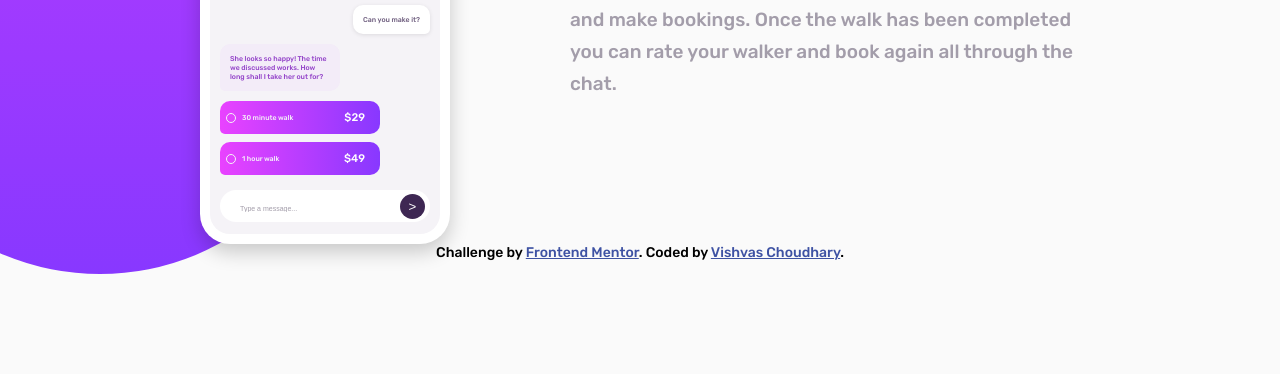
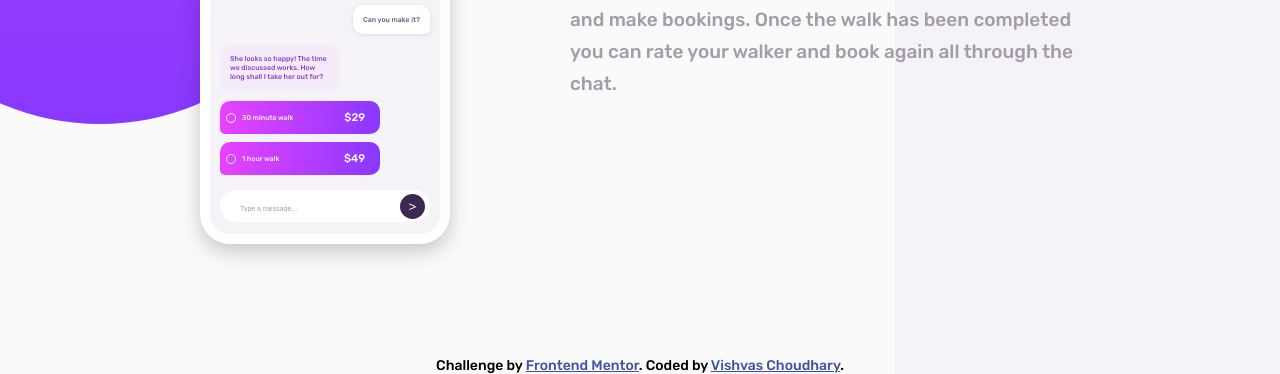
Before and after one commit to vishvas-choudhary/Chat-app-CSS-illustrator, a plain HTML site: page index.html in a window 1280 px wide. Shown: the part 426-800 px from the top of the page. Drawn offline with Linux system fonts and the light colour scheme.

Commit message:
Challenge Completed

```diff
--- a/index.html
+++ b/index.html
@@ -25,6 +25,11 @@
       .attribution {
         font-size: 14px;
         text-align: center;
+        position: absolute;
+        bottom: 0;
+        left: 50%;
+        transform: translateX(-50%);
+        width: 100%;
       }
       .attribution a {
         color: hsl(228, 45%, 44%);
--- a/scss/_global.scss
+++ b/scss/_global.scss
@@ -13,6 +13,7 @@ body {
   font-size: 1.9rem;
   font-weight: 200;
   background-color: #fafafa;
+  position: relative;
 }
 
 h1 {
--- a/scss/style.scss
+++ b/scss/style.scss
@@ -5,7 +5,13 @@
 .container {
   max-width: 144rem;
   margin: 0 auto;
+  height: 100vh;
   position: relative;
+  overflow: hidden;
+
+  @include breakpoint-down(medium) {
+    height: 130vh;
+  }
 
   &::before {
     box-sizing: inherit;
@@ -26,25 +32,25 @@
     }
   }
 
-  // &::after {
-  //   box-sizing: inherit;
-  //   content: "";
-  //   position: absolute;
-  //   top: 0;
-  //   right: -9%;
-  //   width: 50rem;
-  //   height: 110rem;
-  //   background: $lightGrayishViolet;
-  //   border-radius: 1000px;
-  //   z-index: -1;
+  &::after {
+    box-sizing: inherit;
+    content: "";
+    position: absolute;
+    bottom: -50%;
+    right: -9%;
+    width: 50rem;
+    height: 110rem;
+    background: $lightGrayishViolet;
+    border-radius: 1000px;
+    z-index: -1;
 
-  //   @include breakpoint-down(small) {
-  //     width: 40rem;
-  //     height: 90rem;
-  //     top: 100%;
-  //     right: -50%;
-  //   }
-  // }
+    @include breakpoint-down(small) {
+      width: 40rem;
+      height: 90rem;
+      bottom: -30%;
+      right: -40%;
+    }
+  }
 }
 
 .parent {
@@ -289,7 +295,6 @@
   @include breakpoint-down(small) {
     text-align: center;
     padding: 0 3.5rem;
-    margin-bottom: 7rem;
   }
 
   h1 {
@@ -299,5 +304,8 @@
   p {
     line-height: 1.7;
     font-weight: 200;
+
+    @include breakpoint-down(small) {
+    }
   }
 }
```
Also changed, not shown: scss/style.css, 1 other file.
